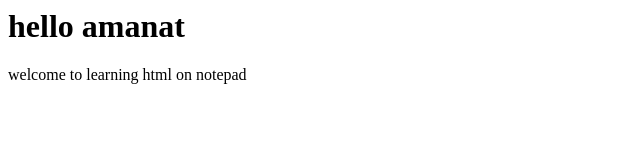
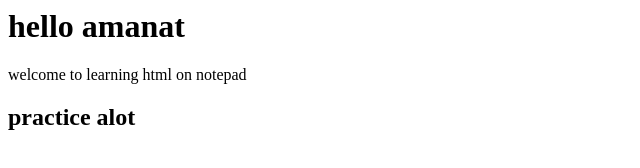
Before and after one commit to ammy-cpu/peer-pract, a plain HTML site: page index.html in a window 1280 px wide. Shown: the whole page, without its empty margins (0-640 px from the left). Drawn offline with Linux system fonts and the light colour scheme.

Commit message:
finishing my html skeleton

```diff
--- a/index.html
+++ b/index.html
@@ -5,5 +5,6 @@
 <body>
       <h1> hello amanat </h1>
 	  <p> welcome to learning html on notepad</p>
+	<h2>practice alot </h2>
 </body
 </html>
```
